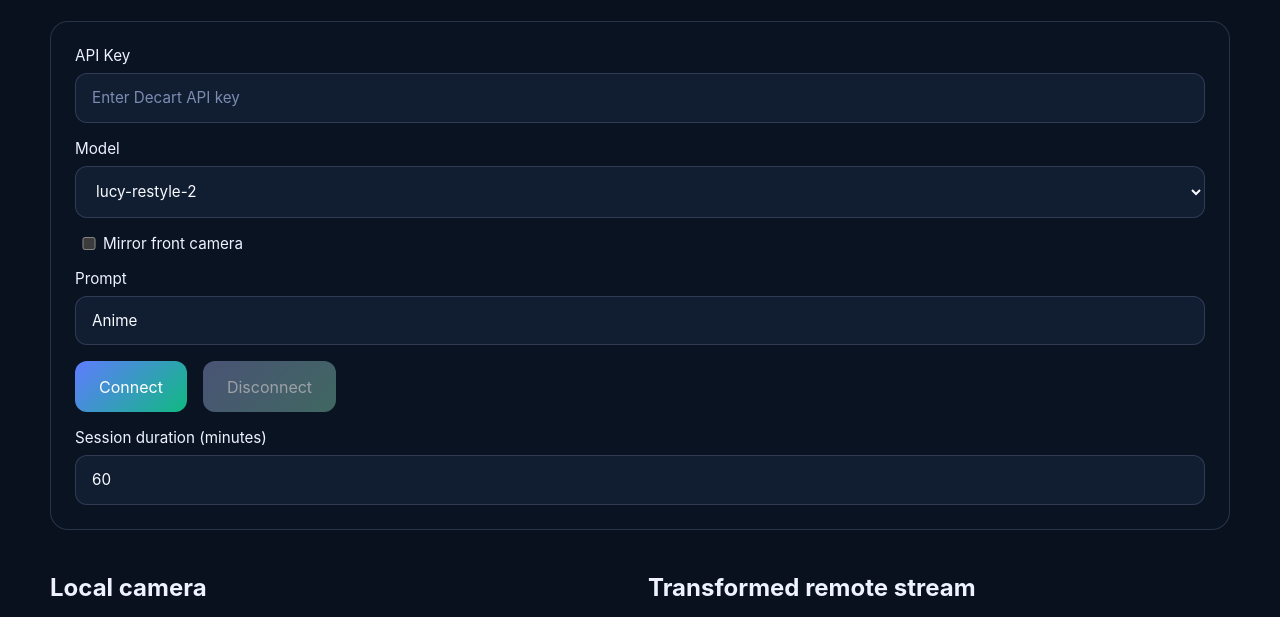
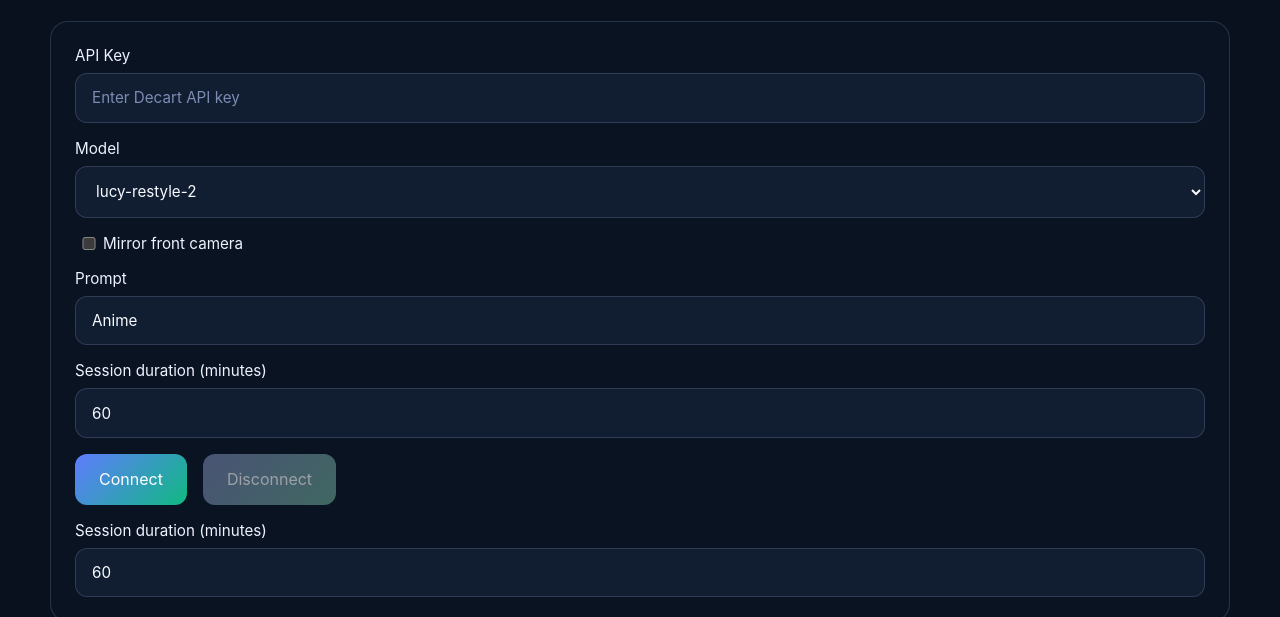
Before and after one commit to jackpenny766-lang/Bank-of-America56, a website built with Vite: page index.html in a window 1280 px wide. Shown: the part 118-735 px from the top of the page. Built offline with nearby package versions, Linux system fonts and the light colour scheme.

Commit message:
feat: add configurable session duration and auto-disconnect

```diff
--- a/index.html
+++ b/index.html
@@ -37,6 +37,11 @@
           <input id="promptInput" type="text" placeholder="e.g. Anime, Cyberpunk city" value="Anime" />
         </label>
 
+        <label>
+          Session duration (minutes)
+          <input id="sessionDuration" type="number" min="1" max="180" value="60" />
+        </label>
+
         <div class="button-row">
           <button id="connectButton">Connect</button>
           <button id="disconnectButton" disabled>Disconnect</button>
```
